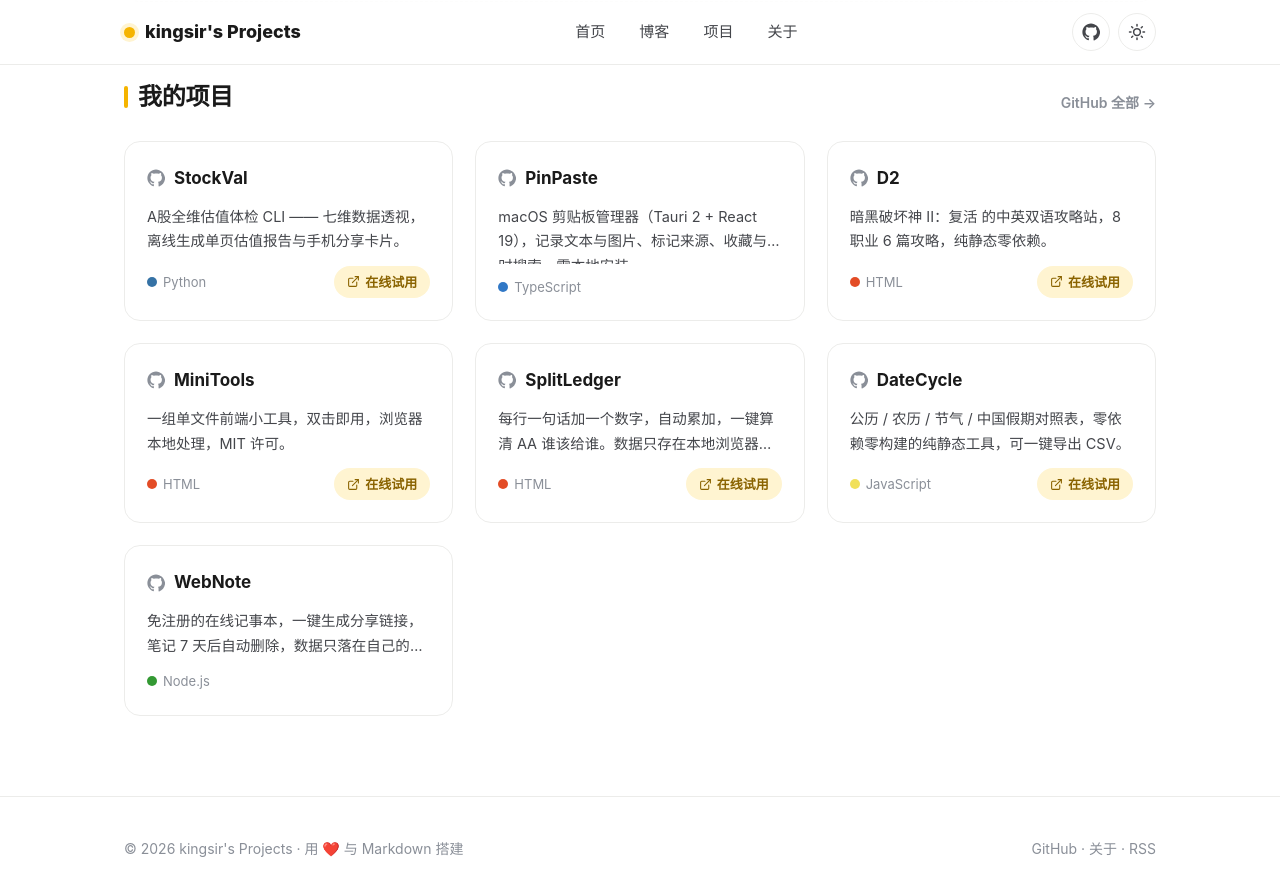
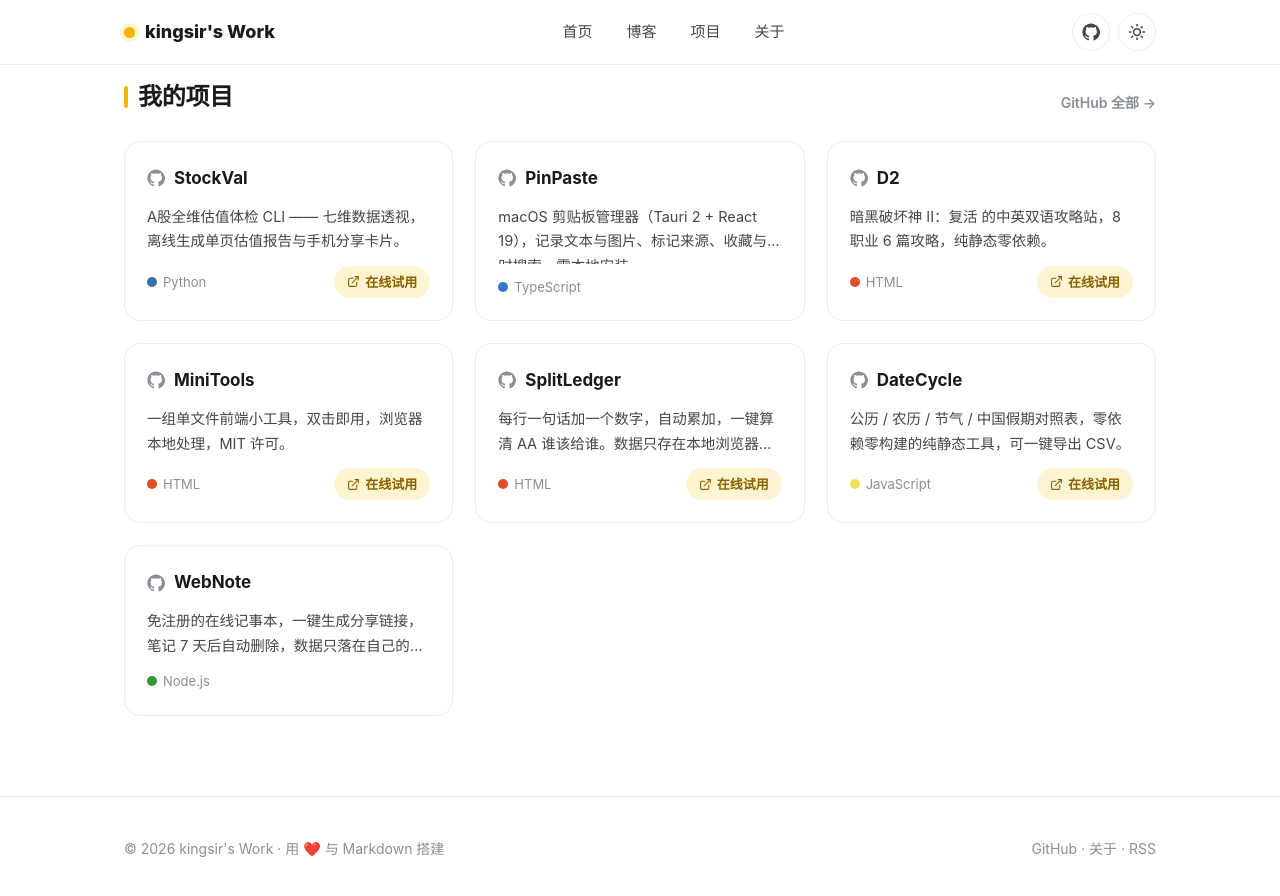
Before and after one commit to isnotry/isnotry.github.io, a Jekyll site: the page built from docs/index.html, in a window 1280 px wide and 900 px high, scrolled down 738 px. Shown: the top 896 px of the window. Built offline with Jekyll 4.4.1, drawn with Linux system fonts in a browser that asks for light colours.

Commit message:
site: 站名改为 kingsir's Work

```diff
--- a/docs/_config.yml
+++ b/docs/_config.yml
@@ -2,7 +2,7 @@
 # isnotry.github.io — Jekyll 配置（GitHub Pages 兼容）
 # =========================================================
 
-title: "kingsir's Projects"
+title: "kingsir's Work"
 description: kingsir 的博客与开源项目 —— 不写代码的 Vibe Coding 玩家，记录自己做出来的东西。
 author: kingsir
 github_username: isnotry
--- a/docs/index.html
+++ b/docs/index.html
@@ -1,6 +1,6 @@
 ---
 layout: default
-title: kingsir's Projects
+title: kingsir's Work
 description: kingsir 的博客与开源项目 —— 不写代码，只把想法说清楚，剩下的交给 AI。
 ---
 
```
Also changed, not shown: docs/about.md (+1 -1 lines).
